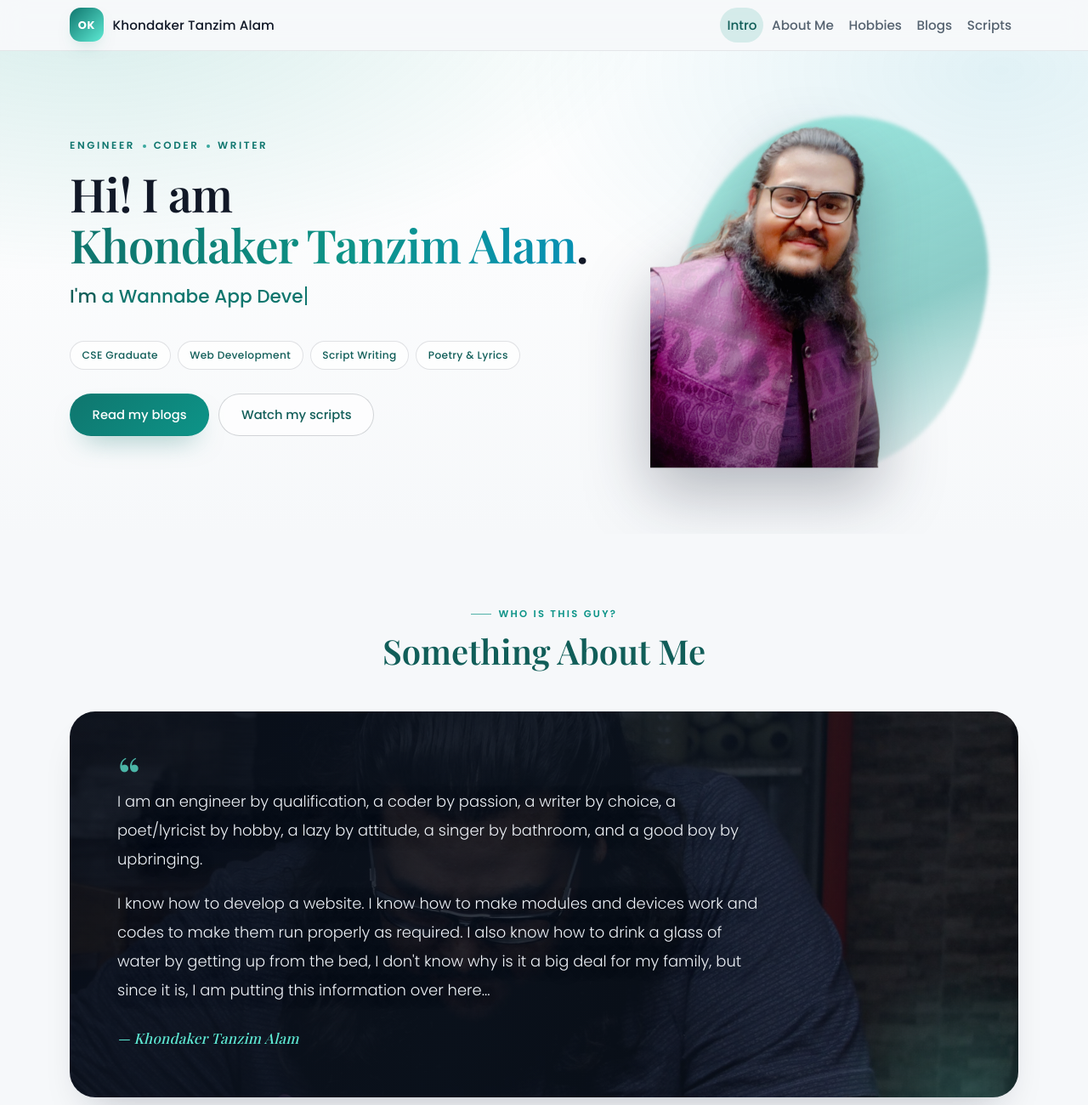
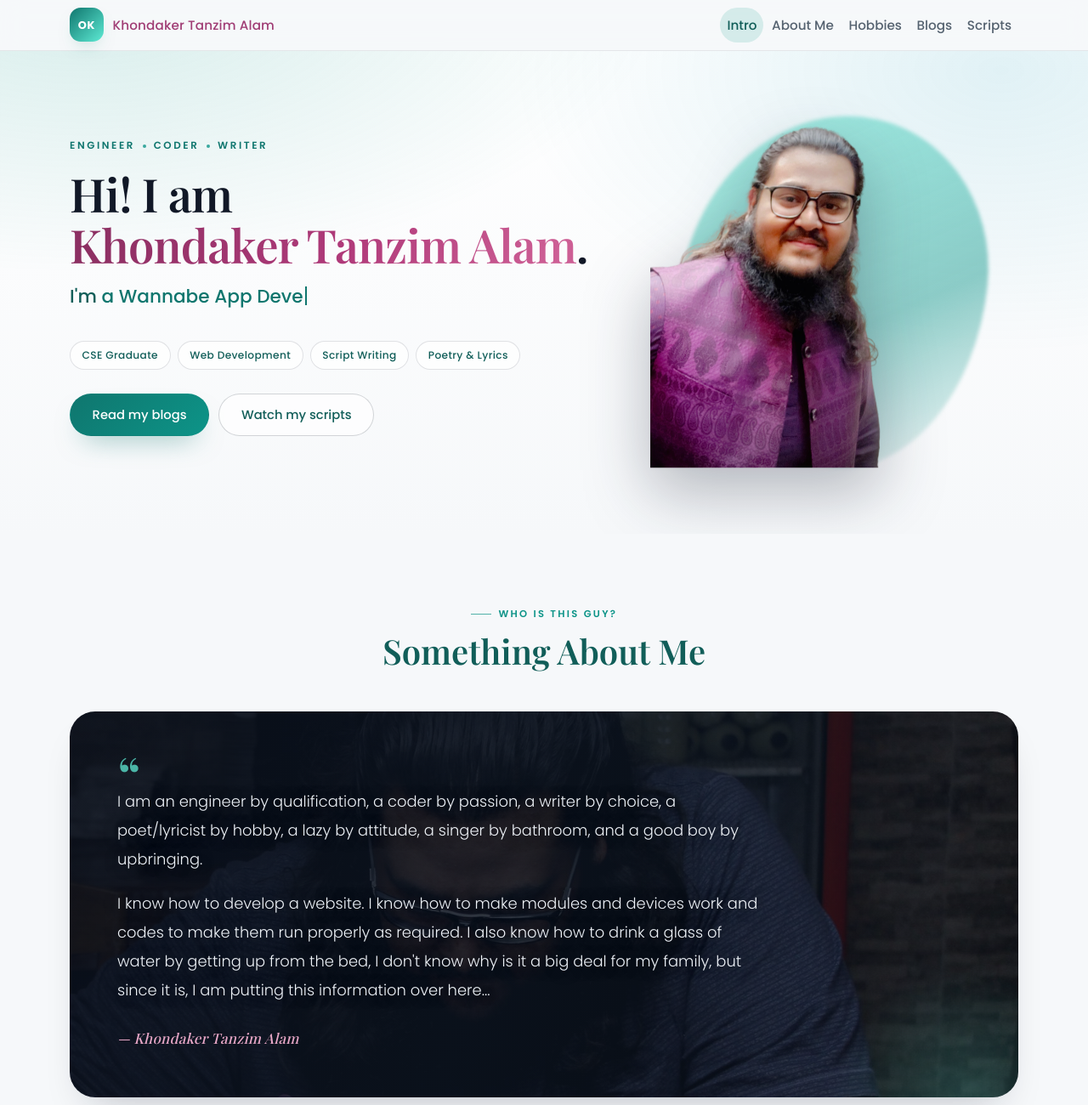
Before and after one commit to TanzimAlam/portfolio, a plain HTML site: page index.html in a window 1280 px wide. Shown: the top 1300 px of the page at 85% size. Drawn offline with nearby package versions, Linux system fonts and the light colour scheme; a web font is replaced by a local one.

Commit message:
Colour the name in the plum pink of the outfit
The name is the one place that should echo the kurta in the portrait,
so give it its own plum-to-rose gradient instead of the site's teal,
and use the lighter rose tone for the signature and footer on dark
backgrounds. Everything else stays ink and teal.

🤖 Generated with Codebuff
Co-Authored-By: Codebuff <noreply@codebuff.com>

```diff
--- a/styles.css
+++ b/styles.css
@@ -8,6 +8,8 @@
     --surface-dark: #0b1220;
     --accent: #0d9488;
     --accent-soft: #5eead4;
+    --name: #a03d75;
+    --name-soft: #e9a8c8;
     --canvas: #f6f8fa;
     --ink: #111827;
     --muted: #556270;
@@ -196,6 +198,11 @@ a {
     }
 }
 
+.brand-text {
+    color: var(--name);
+    font-weight: 500;
+}
+
 @media (max-width: 419.98px) {
     .brand-text {
         display: none;
@@ -253,7 +260,7 @@ a {
 }
 
 .hero-title .accent {
-    background: linear-gradient(110deg, var(--brand) 10%, var(--accent) 55%, #0891b2 95%);
+    background: linear-gradient(110deg, #8c2f62 5%, #b03a7a 55%, #cd5f95 95%);
     -webkit-background-clip: text;
     background-clip: text;
     color: transparent;
@@ -523,7 +530,7 @@ a {
 
 .about-signature {
     margin: 1.6rem 0 0;
-    color: var(--accent-soft);
+    color: var(--name-soft);
     font-family: var(--font-display);
     font-size: clamp(.95rem, 2.2vw, 1.05rem);
     font-style: italic;
@@ -743,6 +750,10 @@ a {
     text-decoration: none;
 }
 
+.footer-brand > span:not(.brand-mark) {
+    color: var(--name-soft);
+}
+
 .footer-line {
     max-width: 40ch;
     margin: 1rem auto 0;
```
